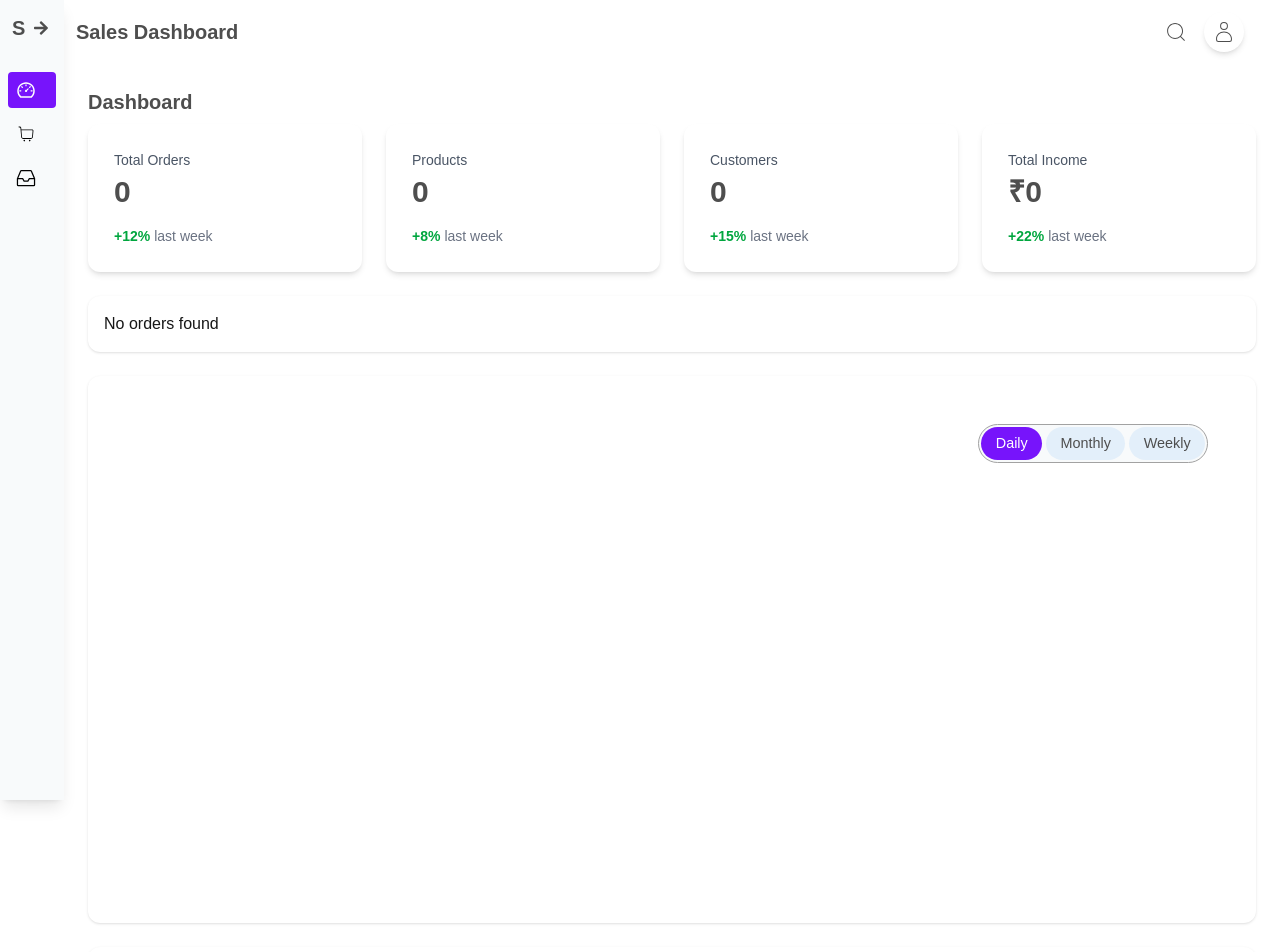
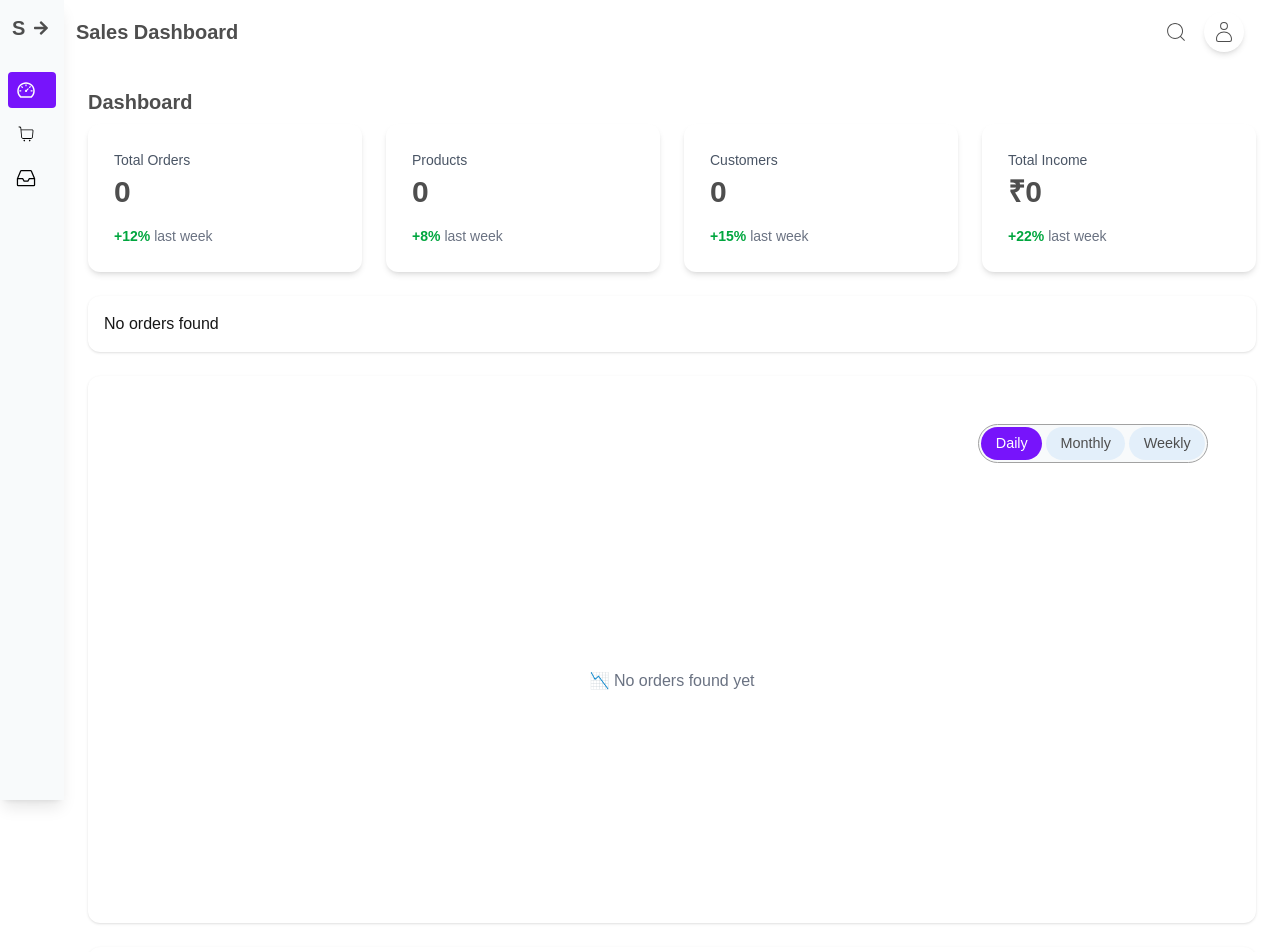
Before and after one commit to Mahamadkadiwal/sales_dash, a Next.js app: page /dashboard in a window 1280 px wide. Shown: the top 952 px of the page. Built offline with nearby package versions, Linux system fonts and the light colour scheme; sample sign-in values are in the browser's storage.

Commit message:
Update Charts.tsx

```diff
--- a/app/_component/Charts.tsx
+++ b/app/_component/Charts.tsx
@@ -135,8 +135,13 @@ export default function Charts() {
       </div>
 
       {/* Responsive Chart */}
-      <div className="w-full h-[250px] sm:h-[320px] md:h-[380px] lg:h-[420px]">
-        {data && (
+      <div className="w-full h-[250px] sm:h-[320px] md:h-[380px] lg:h-[420px] flex items-center justify-center">
+
+        {!data || data[`${chartType}Chart`].length === 0 ? (
+          <div className="text-center text-gray-500 text-sm md:text-base">
+            📉 No orders found yet
+          </div>
+        ) : (
           <ResponsiveContainer width="100%" height="100%">
             <LineChart
               data={data[`${chartType}Chart`]}
@@ -152,6 +157,7 @@ export default function Charts() {
             </LineChart>
           </ResponsiveContainer>
         )}
+
       </div>
     </div>
   </div>
```
